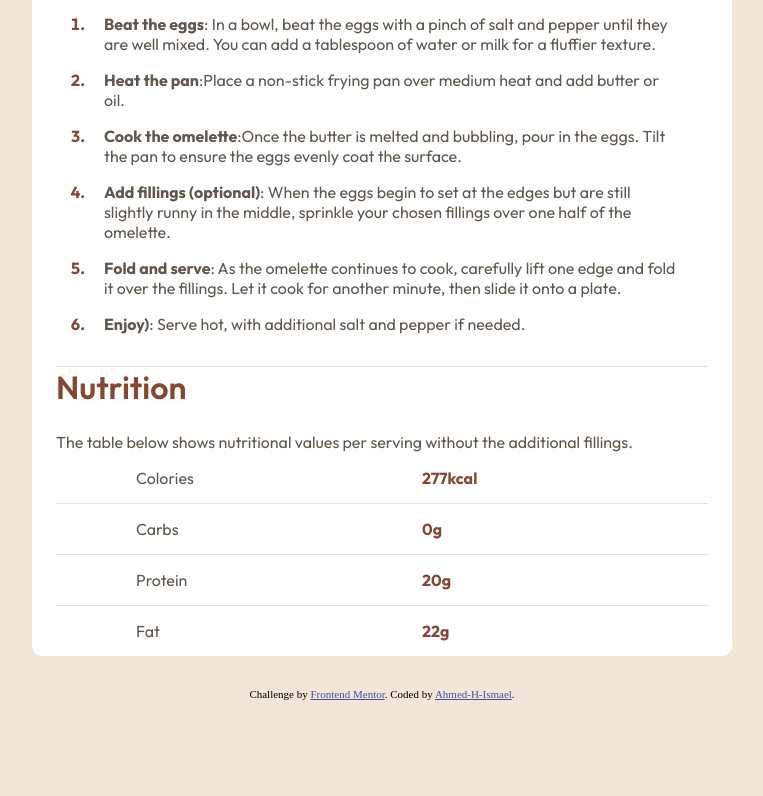
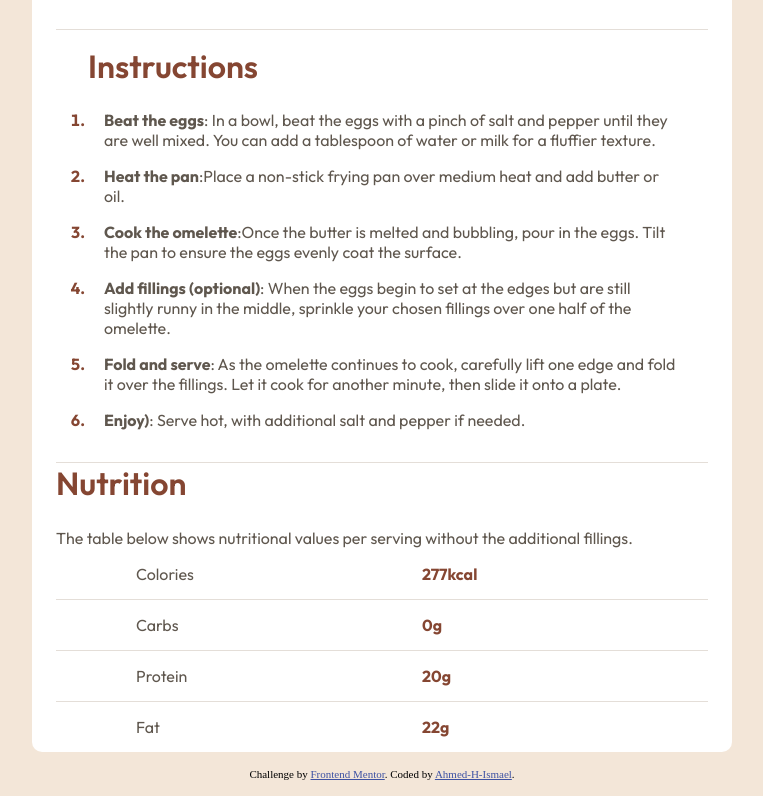
Before and after one commit to Ahmed-H-Ismael/Recipe-page, a plain HTML site: page index.html in a window 1280 px wide. Shown: the part 1041-1837 px from the top of the page, without its empty margins (258-1021 px from the left). Before the commit the page ends 1789 px from the top, so only its background shows below. Drawn offline with Linux system fonts and the light colour scheme.

Commit message:
first commit3

```diff
--- a/css/main.css
+++ b/css/main.css
@@ -59,7 +59,7 @@ body{
     flex-direction: column;
     justify-content: center;
     align-items: center;
-    padding: 3rem 0;
+    padding: 5rem 0 0 0;
 }
 .container{
     background-color: var(--white-color);
@@ -67,7 +67,7 @@ body{
     border-radius: 10px;
 }
 .img-content{
-    padding: 0 1.5rem;
+    padding: 2rem 1.5rem;
     width: calc(100% - 3rem);
 }
 .img-content img{
--- a/index.html
+++ b/index.html
@@ -11,11 +11,12 @@
 
   <!-- Feel free to remove these styles or customise in your own stylesheet 👍 -->
   <style>
-    .attribution { font-size: 11px; text-align: center; margin-top: 2rem; }
+    .attribution { font-size: 11px; text-align: center; padding: 1rem 0 1rem 0; }
     .attribution a { color: hsl(228, 45%, 44%); }
   </style>
 </head>
 <body>
+    <main>
     <div class="container">
         <div class="img-content">
             <img src="./images/image-omelette.jpeg">
@@ -84,11 +85,12 @@
         </div>
         <p></p>
     </div>
-
-
+</main>
+<footer>
   <div class="attribution">
     Challenge by <a href="https://www.frontendmentor.io?ref=challenge" target="_blank">Frontend Mentor</a>.
     Coded by <a href="https://github.com/Ahmed-H-Ismael">Ahmed-H-Ismael</a>.
   </div>
+</footer>
 </body>
 </html>
```
